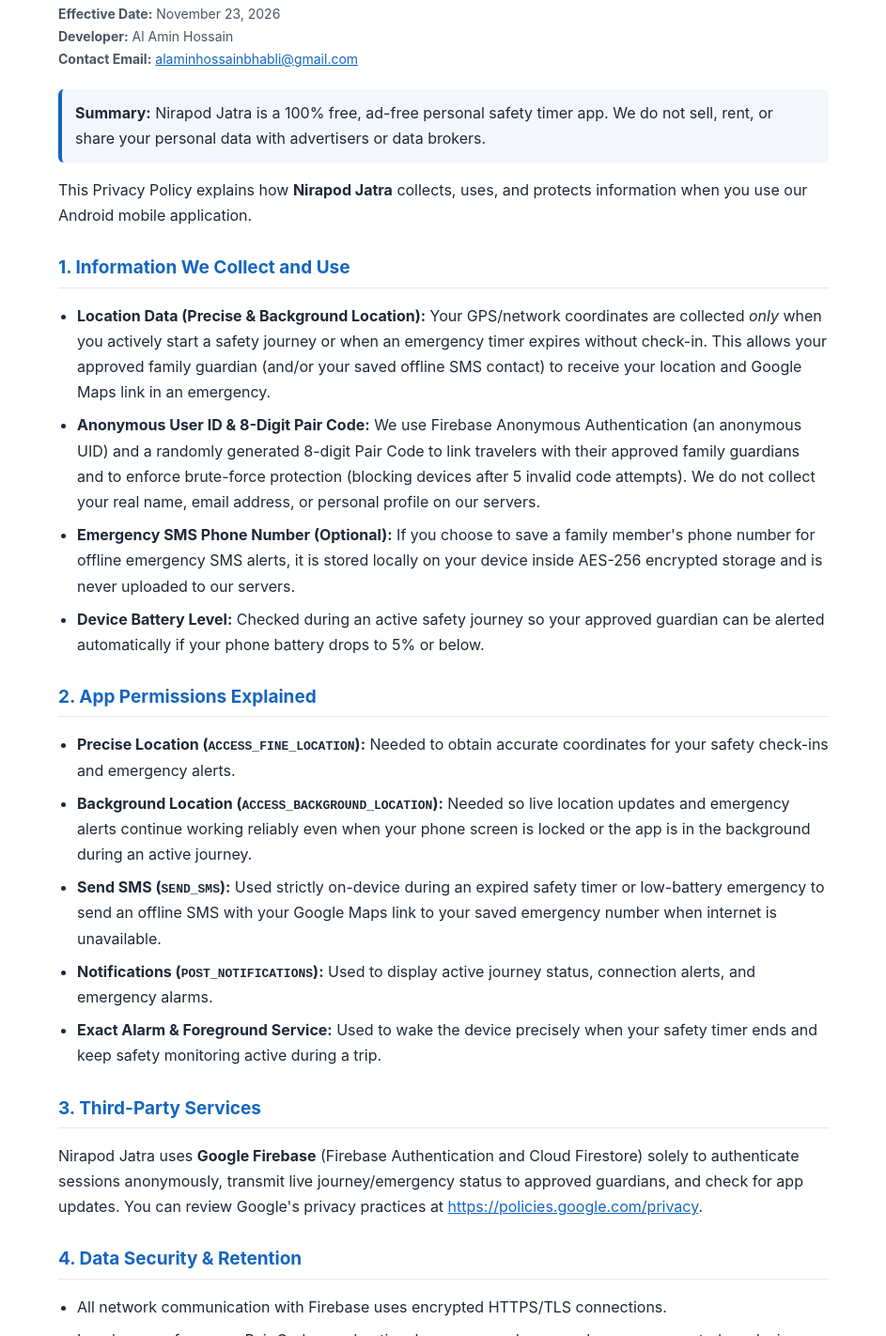
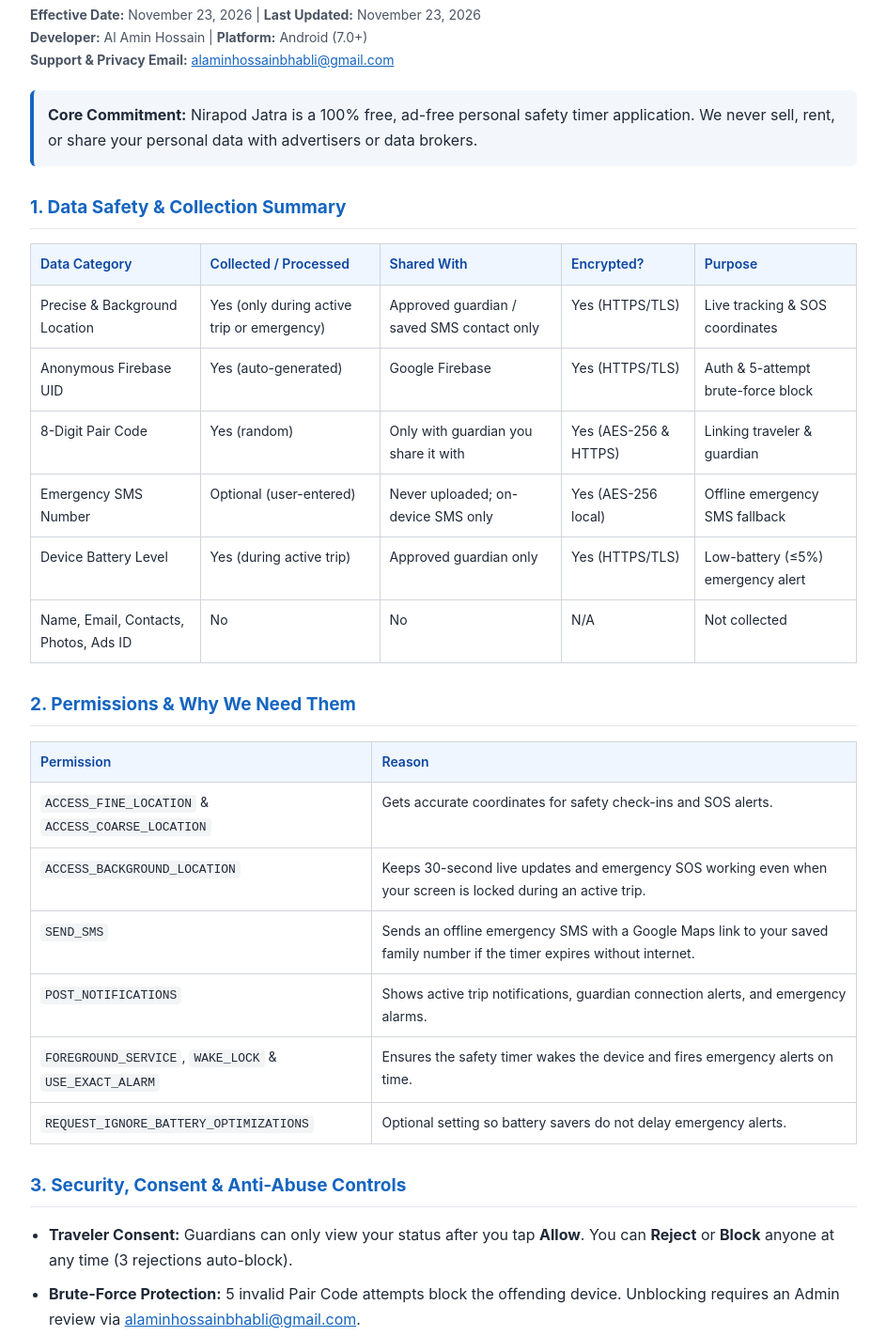
Before and after one commit to alaminhossainbhabli/nirapod-jatra-privacy, a plain HTML site: page index.html in a window 1280 px wide. Shown: the part 83-1505 px from the top of the page at 94% size, without its empty margins (168-1111 px from the left). Drawn offline with Linux system fonts and the light colour scheme.

Commit message:
Revise privacy policy and improve layout
Updated title and added terms to the privacy policy. Modified layout and styling for better readability. Enhanced data collection and permissions sections.

```diff
--- a/index.html
+++ b/index.html
@@ -3,81 +3,183 @@
 <head>
   <meta charset="UTF-8" />
   <meta name="viewport" content="width=device-width, initial-scale=1.0" />
-  <title>Privacy Policy - Nirapod Jatra</title>
+  <title>Privacy Policy &amp; Terms - Nirapod Jatra</title>
   <style>
     body {
       font-family: -apple-system, BlinkMacSystemFont, "Segoe UI", Roboto, Arial, sans-serif;
-      max-width: 820px;
+      max-width: 880px;
       margin: 28px auto;
-      padding: 0 18px 40px;
-      line-height: 1.7;
+      padding: 0 18px 48px;
+      line-height: 1.72;
       color: #1f2937;
       background-color: #ffffff;
     }
     h1 { color: #0d47a1; font-size: 26px; margin-bottom: 6px; }
-    h2 { color: #1565c0; font-size: 19px; margin-top: 26px; border-bottom: 1px solid #e5e7eb; padding-bottom: 4px; }
+    h2 { color: #1565c0; font-size: 19px; margin-top: 28px; border-bottom: 1px solid #e5e7eb; padding-bottom: 5px; }
     .meta { color: #4b5563; font-size: 14px; margin-bottom: 20px; }
     ul { padding-left: 20px; }
     li { margin-bottom: 8px; }
     .box {
       background: #f3f7fc;
       border-left: 4px solid #1565c0;
-      padding: 12px 14px;
+      padding: 13px 15px;
       border-radius: 6px;
       margin: 16px 0;
     }
+    .warn {
+      background: #fff8e1;
+      border-left: 4px solid #e65100;
+      padding: 13px 15px;
+      border-radius: 6px;
+      margin: 16px 0;
+    }
+    table {
+      width: 100%;
+      border-collapse: collapse;
+      margin: 14px 0 20px;
+      font-size: 14px;
+    }
+    th, td {
+      border: 1px solid #d1d5db;
+      padding: 9px 10px;
+      text-align: left;
+      vertical-align: top;
+    }
+    th { background-color: #eff6ff; color: #0d47a1; font-weight: 600; }
+    code { background: #f3f4f6; padding: 2px 5px; border-radius: 4px; font-size: 13px; }
     a { color: #1565c0; }
   </style>
 </head>
 <body>
-  <h1>Privacy Policy — Nirapod Jatra</h1>
+  <h1>Privacy Policy &amp; Terms — Nirapod Jatra</h1>
   <p class="meta">
-    <strong>Effective Date:</strong> November 23, 2026<br />
-    <strong>Developer:</strong> Al Amin Hossain<br />
-    <strong>Contact Email:</strong> <a href="mailto:alaminhossainbhabli@gmail.com">alaminhossainbhabli@gmail.com</a>
+    <strong>Effective Date:</strong> November 23, 2026 | <strong>Last Updated:</strong> November 23, 2026<br />
+    <strong>Developer:</strong> Al Amin Hossain | <strong>Platform:</strong> Android (7.0+)<br />
+    <strong>Support &amp; Privacy Email:</strong> <a href="mailto:alaminhossainbhabli@gmail.com">alaminhossainbhabli@gmail.com</a>
   </p>
 
   <div class="box">
-    <strong>Summary:</strong> Nirapod Jatra is a 100% free, ad-free personal safety timer app. We do not sell, rent, or share your personal data with advertisers or data brokers.
+    <strong>Core Commitment:</strong> Nirapod Jatra is a 100% free, ad-free personal safety timer application. We never sell, rent, or share your personal data with advertisers or data brokers.
   </div>
 
-  <p>This Privacy Policy explains how <strong>Nirapod Jatra</strong> collects, uses, and protects information when you use our Android mobile application.</p>
+  <h2>1. Data Safety &amp; Collection Summary</h2>
+  <table>
+    <thead>
+      <tr>
+        <th>Data Category</th>
+        <th>Collected / Processed</th>
+        <th>Shared With</th>
+        <th>Encrypted?</th>
+        <th>Purpose</th>
+      </tr>
+    </thead>
+    <tbody>
+      <tr>
+        <td>Precise &amp; Background Location</td>
+        <td>Yes (only during active trip or emergency)</td>
+        <td>Approved guardian / saved SMS contact only</td>
+        <td>Yes (HTTPS/TLS)</td>
+        <td>Live tracking &amp; SOS coordinates</td>
+      </tr>
+      <tr>
+        <td>Anonymous Firebase UID</td>
+        <td>Yes (auto-generated)</td>
+        <td>Google Firebase</td>
+        <td>Yes (HTTPS/TLS)</td>
+        <td>Auth &amp; 5-attempt brute-force block</td>
+      </tr>
+      <tr>
+        <td>8-Digit Pair Code</td>
+        <td>Yes (random)</td>
+        <td>Only with guardian you share it with</td>
+        <td>Yes (AES-256 &amp; HTTPS)</td>
+        <td>Linking traveler &amp; guardian</td>
+      </tr>
+      <tr>
+        <td>Emergency SMS Number</td>
+        <td>Optional (user-entered)</td>
+        <td>Never uploaded; on-device SMS only</td>
+        <td>Yes (AES-256 local)</td>
+        <td>Offline emergency SMS fallback</td>
+      </tr>
+      <tr>
+        <td>Device Battery Level</td>
+        <td>Yes (during active trip)</td>
+        <td>Approved guardian only</td>
+        <td>Yes (HTTPS/TLS)</td>
+        <td>Low-battery (&le;5%) emergency alert</td>
+      </tr>
+      <tr>
+        <td>Name, Email, Contacts, Photos, Ads ID</td>
+        <td>No</td>
+        <td>No</td>
+        <td>N/A</td>
+        <td>Not collected</td>
+      </tr>
+    </tbody>
+  </table>
 
-  <h2>1. Information We Collect and Use</h2>
+  <h2>2. Permissions &amp; Why We Need Them</h2>
+  <table>
+    <thead>
+      <tr>
+        <th>Permission</th>
+        <th>Reason</th>
+      </tr>
+    </thead>
+    <tbody>
+      <tr>
+        <td><code>ACCESS_FINE_LOCATION</code> &amp; <code>ACCESS_COARSE_LOCATION</code></td>
+        <td>Gets accurate coordinates for safety check-ins and SOS alerts.</td>
+      </tr>
+      <tr>
+        <td><code>ACCESS_BACKGROUND_LOCATION</code></td>
+        <td>Keeps 30-second live updates and emergency SOS working even when your screen is locked during an active trip.</td>
+      </tr>
+      <tr>
+        <td><code>SEND_SMS</code></td>
+        <td>Sends an offline emergency SMS with a Google Maps link to your saved family number if the timer expires without internet.</td>
+      </tr>
+      <tr>
+        <td><code>POST_NOTIFICATIONS</code></td>
+        <td>Shows active trip notifications, guardian connection alerts, and emergency alarms.</td>
+      </tr>
+      <tr>
+        <td><code>FOREGROUND_SERVICE</code>, <code>WAKE_LOCK</code> &amp; <code>USE_EXACT_ALARM</code></td>
+        <td>Ensures the safety timer wakes the device and fires emergency alerts on time.</td>
+      </tr>
+      <tr>
+        <td><code>REQUEST_IGNORE_BATTERY_OPTIMIZATIONS</code></td>
+        <td>Optional setting so battery savers do not delay emergency alerts.</td>
+      </tr>
+    </tbody>
+  </table>
+
+  <h2>3. Security, Consent &amp; Anti-Abuse Controls</h2>
   <ul>
-    <li><strong>Location Data (Precise &amp; Background Location):</strong> Your GPS/network coordinates are collected <em>only</em> when you actively start a safety journey or when an emergency timer expires without check-in. This allows your approved family guardian (and/or your saved offline SMS contact) to receive your location and Google Maps link in an emergency.</li>
-    <li><strong>Anonymous User ID &amp; 8-Digit Pair Code:</strong> We use Firebase Anonymous Authentication (an anonymous UID) and a randomly generated 8-digit Pair Code to link travelers with their approved family guardians and to enforce brute-force protection (blocking devices after 5 invalid code attempts). We do not collect your real name, email address, or personal profile on our servers.</li>
-    <li><strong>Emergency SMS Phone Number (Optional):</strong> If you choose to save a family member's phone number for offline emergency SMS alerts, it is stored locally on your device inside AES-256 encrypted storage and is never uploaded to our servers.</li>
-    <li><strong>Device Battery Level:</strong> Checked during an active safety journey so your approved guardian can be alerted automatically if your phone battery drops to 5% or below.</li>
+    <li><strong>Traveler Consent:</strong> Guardians can only view your status after you tap <strong>Allow</strong>. You can <strong>Reject</strong> or <strong>Block</strong> anyone at any time (3 rejections auto-block).</li>
+    <li><strong>Brute-Force Protection:</strong> 5 invalid Pair Code attempts block the offending device. Unblocking requires an Admin review via <a href="mailto:alaminhossainbhabli@gmail.com">alaminhossainbhabli@gmail.com</a>.</li>
+    <li><strong>On-Device Protection:</strong> Saved Pair Codes and SMS numbers are masked on-screen (<code>********</code>) and protected by fingerprint/device lock. Local data uses <strong>AES-256 EncryptedSharedPreferences</strong> (<code>allowBackup="false"</code>).</li>
+    <li><strong>Network &amp; Integrity:</strong> All server traffic uses HTTPS/TLS (<code>usesCleartextTraffic="false"</code>), and the app checks cryptographic signature integrity to prevent tampered/modified builds.</li>
   </ul>
 
-  <h2>2. App Permissions Explained</h2>
+  <h2>4. Third-Party Services &amp; Data Retention</h2>
+  <p>Nirapod Jatra uses <strong>Google Firebase</strong> (Authentication &amp; Cloud Firestore) strictly to sync safety status and check app updates. Firebase may process data in international data centers under <a href="https://policies.google.com/privacy" target="_blank" rel="noopener">Google's Privacy Policy</a>. Local data is erased when you clear data or uninstall the app.</p>
+
+  <h2>5. Your Rights &amp; Children's Privacy</h2>
+  <p>You may revoke permissions in Android Settings, clear your SMS number, or stop watching inside the app anytime. For server-side deletion requests, email <a href="mailto:alaminhossainbhabli@gmail.com">alaminhossainbhabli@gmail.com</a>. This app is not directed to children under 13 without parental supervision.</p>
+
+  <h2>6. Emergency Disclaimer &amp; Terms of Use</h2>
+  <div class="warn">
+    <strong>Important Safety Notice:</strong> Nirapod Jatra is a personal safety companion tool and is <strong>not</strong> a replacement for official emergency services (such as 999, 911, or 112), police, or medical responders. Alert delivery depends on device battery, GPS signal, mobile network/SMS balance, and internet availability. Always contact local emergency authorities directly in life-threatening situations.
+  </div>
+
+  <h2>7. সংক্ষিপ্ত বাংলা বিবরণ (Bangla Summary)</h2>
   <ul>
-    <li><strong>Precise Location (<code>ACCESS_FINE_LOCATION</code>):</strong> Needed to obtain accurate coordinates for your safety check-ins and emergency alerts.</li>
-    <li><strong>Background Location (<code>ACCESS_BACKGROUND_LOCATION</code>):</strong> Needed so live location updates and emergency alerts continue working reliably even when your phone screen is locked or the app is in the background during an active journey.</li>
-    <li><strong>Send SMS (<code>SEND_SMS</code>):</strong> Used strictly on-device during an expired safety timer or low-battery emergency to send an offline SMS with your Google Maps link to your saved emergency number when internet is unavailable.</li>
-    <li><strong>Notifications (<code>POST_NOTIFICATIONS</code>):</strong> Used to display active journey status, connection alerts, and emergency alarms.</li>
-    <li><strong>Exact Alarm &amp; Foreground Service:</strong> Used to wake the device precisely when your safety timer ends and keep safety monitoring active during a trip.</li>
+    <li><strong>নিরাপদ যাত্রা</strong> একটি ১০০% ফ্রি এবং বিজ্ঞাপনমুক্ত ব্যক্তিগত নিরাপত্তা অ্যাপ।</li>
+    <li>আপনার নাম, ইমেইল, ছবি বা কন্টাক্ট লিস্ট আমরা সংগ্রহ করি না। শুধু যাত্রা চালু থাকলেই আপনার অনুমোদিত অভিভাবকের কাছে লোকেশন ও ব্যাটারি তথ্য পাঠানো হয়।</li>
+    <li>জরুরি SMS-এর মোবাইল নাম্বার ও পেয়ার কোড আপনার ফোনের ভেতরেই <strong>AES-256</strong> এনক্রিপশনে সুরক্ষিত থাকে।</li>
+    <li>যেকোনো প্রশ্ন, ডেটা ডিলিট বা আনব্লক সহায়তার জন্য ইমেইল করুন: <a href="mailto:alaminhossainbhabli@gmail.com">alaminhossainbhabli@gmail.com</a></li>
   </ul>
-
-  <h2>3. Third-Party Services</h2>
-  <p>Nirapod Jatra uses <strong>Google Firebase</strong> (Firebase Authentication and Cloud Firestore) solely to authenticate sessions anonymously, transmit live journey/emergency status to approved guardians, and check for app updates. You can review Google's privacy practices at <a href="https://policies.google.com/privacy" target="_blank" rel="noopener">https://policies.google.com/privacy</a>.</p>
-
-  <h2>4. Data Security &amp; Retention</h2>
-  <ul>
-    <li>All network communication with Firebase uses encrypted HTTPS/TLS connections.</li>
-    <li>Local app preferences, Pair Codes, and optional emergency phone numbers are encrypted on-device using Android <strong>AES-256 EncryptedSharedPreferences</strong>.</li>
-    <li>We display <strong>no advertisements</strong> and use no third-party ad-tracking SDKs.</li>
-    <li>Trip status records are kept in Firestore solely for active safety functionality; locally stored data is permanently deleted if you clear app data or uninstall the app.</li>
-  </ul>
-
-  <h2>5. Children's Privacy</h2>
-  <p>Nirapod Jatra is not directed to children under the age of 13, and we do not knowingly collect personal information from children under 13. If you believe a child has provided information through the app, please contact us so we can address it promptly.</p>
-
-  <h2>6. Your Control &amp; Data Deletion</h2>
-  <p>You can mark yourself safe, stop watching, or clear your saved emergency SMS number at any time inside the app. If you have questions about your data, want to request deletion of a server-side trip/block record, or need device unblock support, contact us at <a href="mailto:alaminhossainbhabli@gmail.com">alaminhossainbhabli@gmail.com</a>.</p>
-
-  <h2>7. Changes to This Privacy Policy</h2>
-  <p>We may update this Privacy Policy from time to time. Any updates will be posted on this page with an updated effective date.</p>
 </body>
-                                      </html>
+  </html>
```
